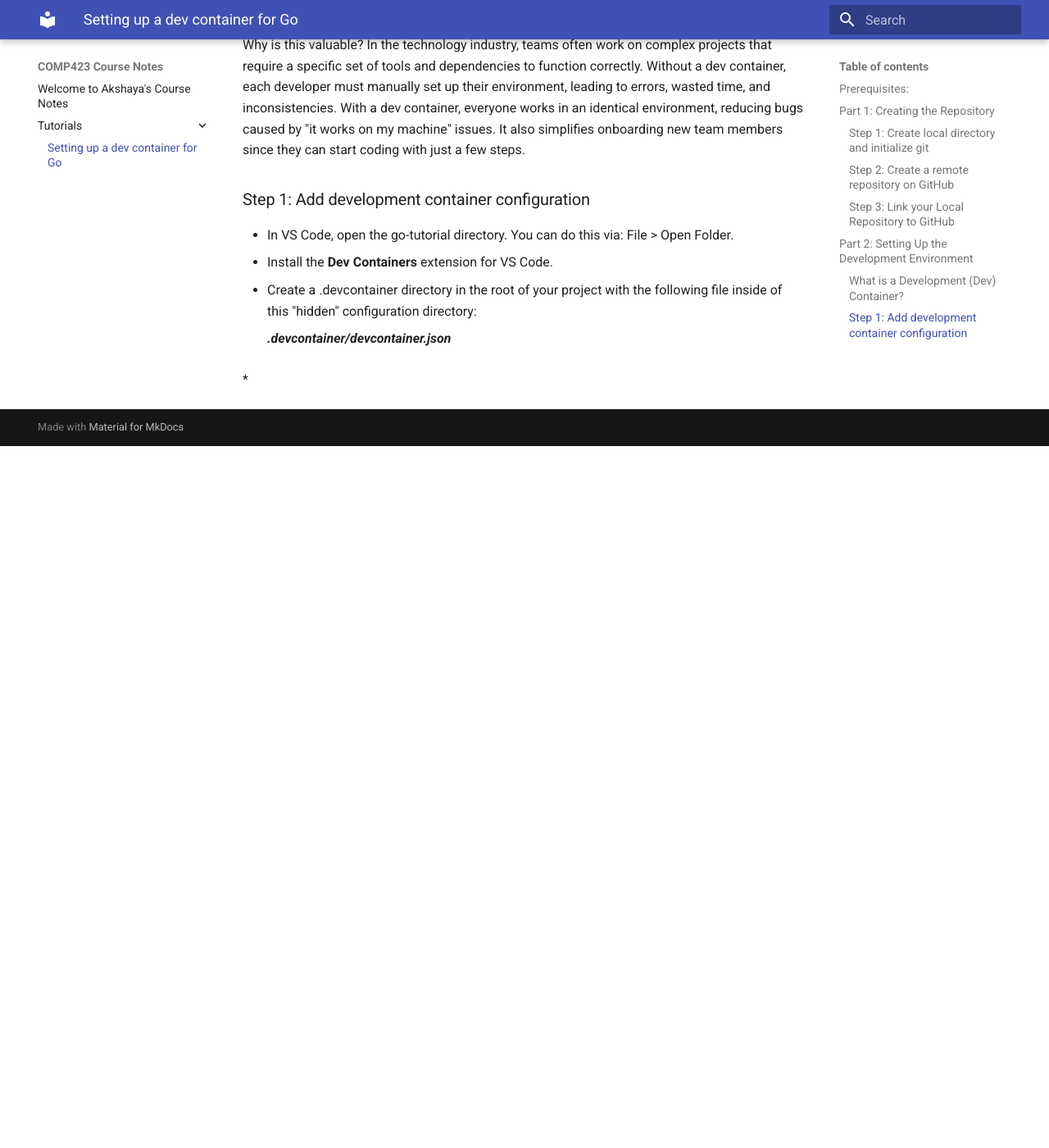
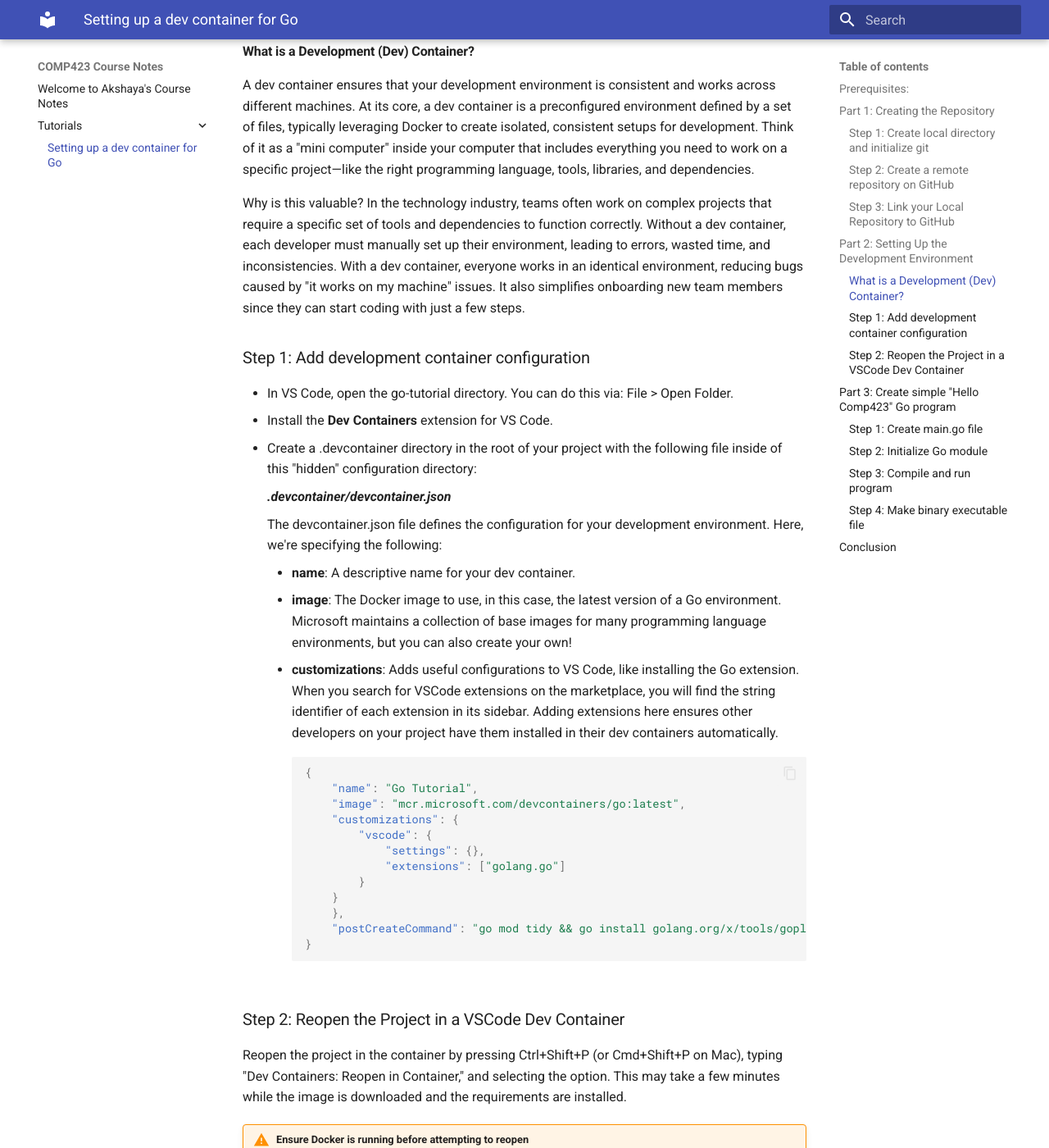
Before and after one commit to sundarak/comp423-course-notes, an MkDocs documentation site: the page built from docs/tutorials/go-setup.md, in a window 1280 px wide and 1400 px high, scrolled down 1967 px. Shown: the whole window at 82% size. Built offline with MkDocs 1.6.1 and Material for MkDocs 9.7.7, drawn with Linux system fonts in a browser that asks for light colours; before the commit the page ends 2511 px from its top, so only the background shows below that; some of the changed text lies outside the part shown.

Commit message:
Done with all requirements

````diff
--- a/docs/tutorials/go-setup.md
+++ b/docs/tutorials/go-setup.md
@@ -1,10 +1,16 @@
 # Setting up a dev container for Go
 * Primary author: [Akshaya Sundar] (https://github.com/sundarak)
+!!! note "Some instructions (Parts 1 & 2) directly adapted from Comp 423 Mkdocs Tutorial (Kris Jordan 2025)"
+
 
 ## Prerequisites:
-* Visual Studio Code
-* Docker
-* Git
+Before we dive in, make sure you have:
+
+* **A GitHub account**: If you don’t have one yet, sign up at [GitHub](https://github.com/).
+* **Git installed**: [Install Git](https://git-scm.com/book/en/v2/Getting-Started-Installing-Git) if you don’t already have it.
+* **Visual Studio Code** (VS Code): Download and install it from [here](https://code.visualstudio.com/).
+* **Docker installed**: Required to run the dev container. [Get Docker here](https://www.docker.com/products/docker-desktop).
+* **Command-line basics**: Your COMP211 command-line knowledge will serve you well here. If in doubt, review the Learn a CLI text!
 
 ## Part 1: Creating the Repository
 ### Step 1: Create local directory and initialize git
@@ -71,4 +77,91 @@
 
     ***.devcontainer/devcontainer.json***
 
-*
+    The devcontainer.json file defines the configuration for your development environment. Here, we're specifying the following:
+
+    * **name**: A descriptive name for your dev container.
+    * **image**: The Docker image to use, in this case, the latest version of a Go environment. Microsoft maintains a collection of base images for many programming language environments, but you can also create your own!
+    * **customizations**: Adds useful configurations to VS Code, like installing the Go extension. When you search for VSCode extensions on the marketplace, you will find the string identifier of each extension in its sidebar. Adding extensions here ensures other developers on your project have them installed in their dev containers automatically.
+    ```json
+    {
+        "name": "Go Tutorial",
+        "image": "mcr.microsoft.com/devcontainers/go:latest",
+        "customizations": {
+            "vscode": {
+                "settings": {},
+                "extensions": ["golang.go"]
+            }
+        }
+        },
+        "postCreateCommand": "go mod tidy && go install golang.org/x/tools/gopls@latest",
+    }
+
+    ```
+
+### Step 2: Reopen the Project in a VSCode Dev Container
+
+Reopen the project in the container by pressing Ctrl+Shift+P (or Cmd+Shift+P on Mac), typing "Dev Containers: Reopen in Container," and selecting the option. This may take a few minutes while the image is downloaded and the requirements are installed.
+
+!!! warning "Ensure Docker is running before attempting to reopen"
+
+Once your dev container setup completes, close the current terminal tab (trash can), open a new terminal pane within VSCode, and try running:
+
+```
+go version
+```
+
+To see your dev container is running a recent version of Go without much effort!
+
+
+## Part 3: Create simple "Hello Comp423" Go program
+
+### Step 1: Create *main.go* file
+
+``` go
+package main
+
+import "fmt"
+
+func main() {
+    fmt.Println("Hello COMP423")
+}
+```
+
+### Step 2: Initialize Go module
+
+* Initialize a go module using:
+```bash
+go mod init go-tutorial
+```
+This creates a new go.mod file, which tracks all the dependencies in your project and makes sure it is versioned correctly.
+
+### Step 3: Compile and run program
+
+* Open a terminal and navigate to the directory containing main.go.
+
+* Run the program using:
+``` bash
+go run main.go
+```
+
+### Step 4: Make binary executable file
+
+* Open a terminal and navigate to the directory containing main.go.
+
+* Build the program:
+```bash
+go build main.go
+```
+This will create a binary executable file named main.
+
+* Run the executable:
+```bash
+./main
+```
+We run the executable just like always, as done in 211.
+
+!!! info "``` go run ``` compiles and executes the main package in one step and is best used for quick testing. It does not create an executable file. ``` go build ``` compiles the program into a binary executable. It is similar to Comp 211's gcc subcommand, which creates the a.out file (the default ouput file given by gcc compiler), which is then executed using ./a.out. While we use the gcc subcommand for C programs, ``` build ``` is used for go."
+
+
+## Conclusion
+In this Go Tutorial, you created a basic program that outputs "Hello COMP423". You also learned how to start from a blank repository and initialize git and how to set up a development container for the Go programming language from scratch.
````
